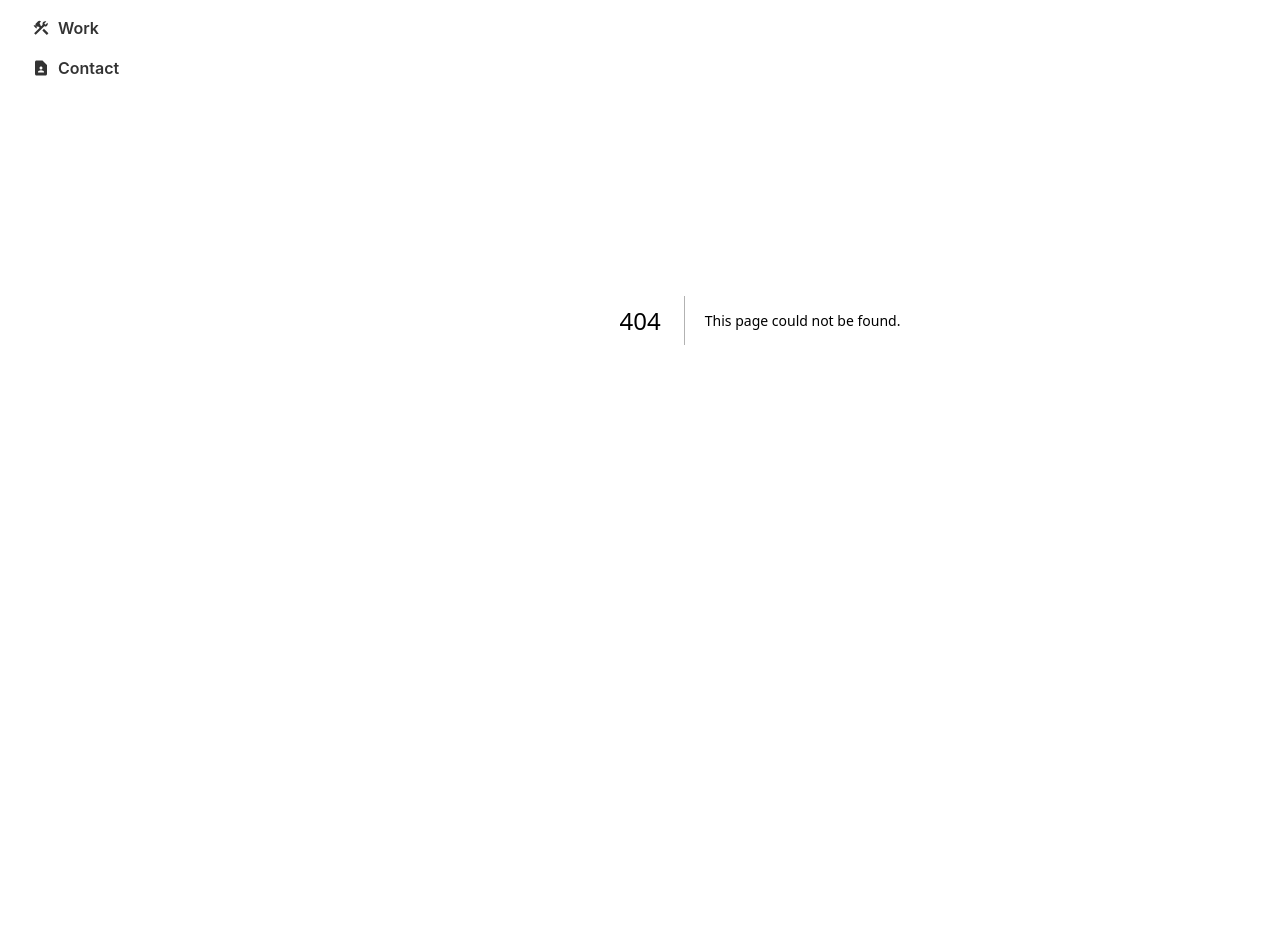
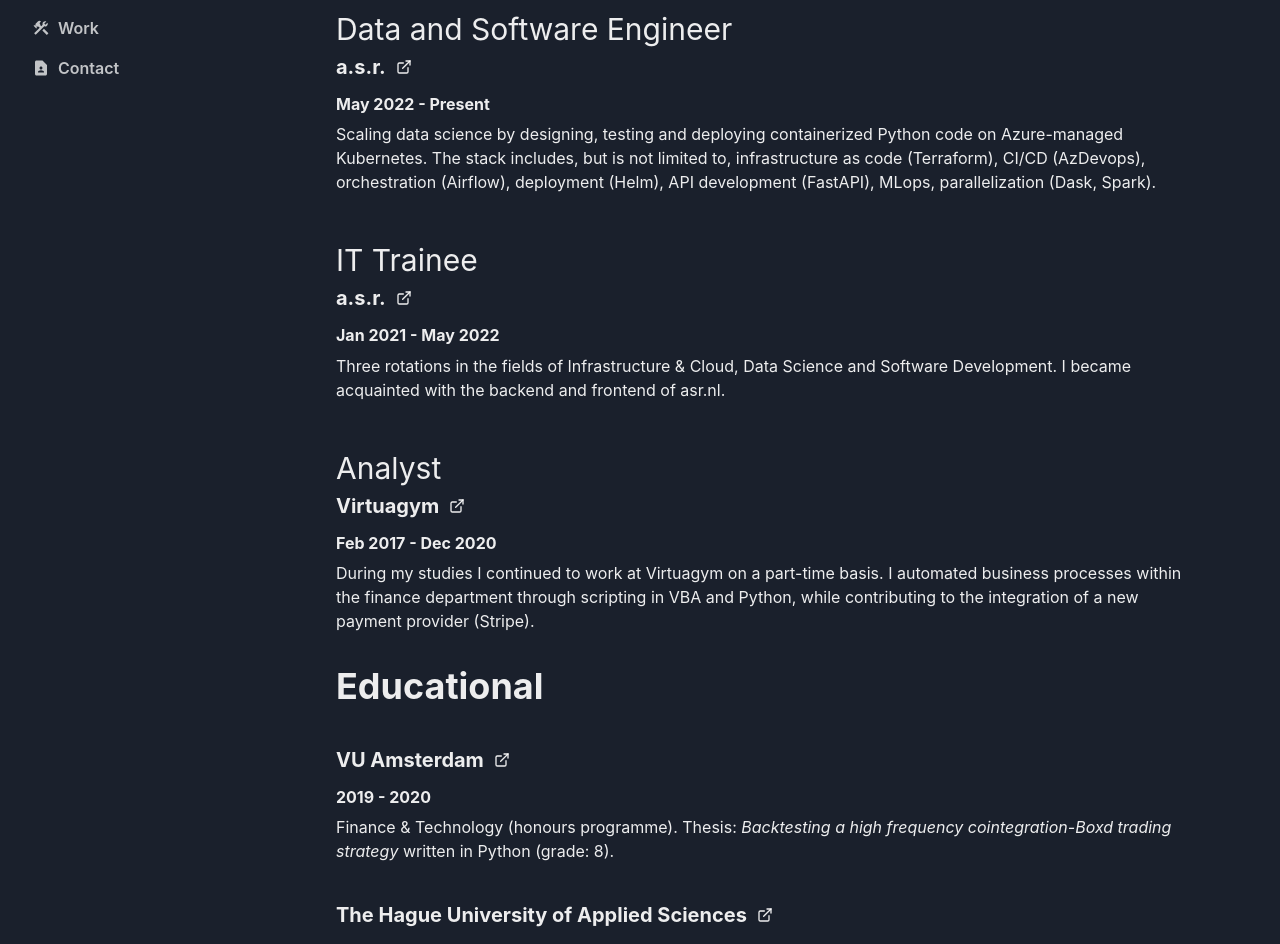
Before and after one commit to danielsteman/next-blog, a Next.js app in the folder frontend/: page /experience in a window 1280 px wide. Before the commit this address had no page. Shown: the part 260-1204 px from the top of the page. Before the commit the page ends 1076 px from the top, so only its background shows below. Built offline with nearby package versions, Linux system fonts and the light colour scheme.

Commit message:
:sparkles: copied all pages from vite-blog

```diff
--- a/frontend/src/pages/about/index.tsx
+++ b/frontend/src/pages/about/index.tsx
@@ -10,7 +10,7 @@
       <PageTitle>{title}</PageTitle>
       <Text>
         Enthousiastic about most tech related things and always learning. At
-        work I'm focusing on building scalable ML-powered backend applications,
+        work I&apos;m focusing on building scalable ML-powered backend applications,
         deploying & maintaining distributed systems and setting up
         organization-wide{" "}
         <Link
@@ -20,7 +20,7 @@
           InnerSource
           <ExternalLinkIcon mx="1px" />.
         </Link>{" "}
-        In my own time I'm dabbling with Linux distros (currently exploring the
+        In my own time I&apos;m dabbling with Linux distros (currently exploring the
         rabbit hole of{" "}
         <Link href="https://github.com/danielsteman/nixos-config">
           NixOS
--- /dev/null
+++ b/frontend/src/pages/experience/index.tsx
@@ -0,0 +1,120 @@
+import React from 'react';
+import {
+  Box,
+  Heading,
+  HStack,
+  Link,
+  Text,
+} from '@chakra-ui/react';
+import { ExternalLinkIcon } from '@chakra-ui/icons';
+import PageTitle from '../../components/pagetitle';
+
+const Experience = () => (
+  <Box>
+    <PageTitle>
+      Professional
+    </PageTitle>
+    <Box py={4} mb={4}>
+      <Heading size="lg" fontWeight={400}>
+        Data and Software Engineer
+      </Heading>
+      <Link href="https://www.asr.nl/" isExternal w="fit-content">
+        <HStack>
+          <Heading size="md" fontWeight={700} py={2}>
+            a.s.r.
+          </Heading>
+          <ExternalLinkIcon mx="2px" />
+        </HStack>
+      </Link>
+      <Heading size="sm" fontWeight={700} py={2}>
+        May 2022 - Present
+      </Heading>
+      <Text>
+        Scaling data science by designing, testing and deploying containerized Python code on Azure-managed Kubernetes. The stack includes, but is not limited to, infrastructure as code (Terraform), CI/CD (AzDevops), orchestration (Airflow), deployment (Helm), API development (FastAPI), MLops, parallelization (Dask, Spark).
+      </Text>
+    </Box>
+    <Box py={4} mb={4}>
+      <Heading size="lg" fontWeight={400}>
+        IT Trainee
+      </Heading>
+      <Link href="https://www.asr.nl/" isExternal w="fit-content">
+        <HStack>
+          <Heading size="md" fontWeight={700} py={2}>
+            a.s.r.
+          </Heading>
+          <ExternalLinkIcon mx="2px" />
+        </HStack>
+      </Link>
+      <Heading size="sm" fontWeight={700} py={2}>
+        Jan 2021 - May 2022
+      </Heading>
+      <Text>
+        Three rotations in the fields of Infrastructure & Cloud, Data Science and Software Development. I became acquainted with the backend and frontend of asr.nl.
+      </Text>
+    </Box>
+    <Box py={4}>
+      <Heading size="lg" fontWeight={400}>
+        Analyst
+      </Heading>
+      <Link href="https://virtuagym.com/" isExternal w="fit-content">
+        <HStack>
+          <Heading size="md" fontWeight={700} py={2}>
+            Virtuagym
+          </Heading>
+          <ExternalLinkIcon mx="2px" />
+        </HStack>
+      </Link>
+      <Heading size="sm" fontWeight={700} py={2}>
+        Feb 2017 - Dec 2020
+      </Heading>
+      <Text>
+        During my studies I continued to work at Virtuagym on a part-time basis. I automated business processes within the finance department through scripting in VBA and Python, while contributing to the integration of a new payment provider (Stripe).
+      </Text>
+    </Box>
+    <PageTitle>
+      Educational
+    </PageTitle>
+    <Box py={4}>
+      <Link
+        href="https://vu.nl/en/education/master/finance-duisenberg-honours-programme-in-finance-and-technology"
+        isExternal
+        w="fit-content"
+      >
+        <HStack>
+          <Heading size="md" fontWeight={700} py={2}>
+            VU Amsterdam
+          </Heading>
+          <ExternalLinkIcon mx="2px" />
+        </HStack>
+      </Link>
+      <Heading size="sm" fontWeight={700} py={2}>2019 - 2020</Heading>
+      <Text>
+        Finance & Technology (honours programme). Thesis:
+        {' '}
+        <Link href="https://github.com/danielsteman/thesis-msc-finance"><i>Backtesting a high frequency cointegration-Boxd trading strategy</i></Link>
+        {' '}
+        written in Python (grade: 8).
+      </Text>
+    </Box>
+    <Box py={4}>
+      <Link
+        href="https://www.thehagueuniversity.com/programmes/bachelors/international-business-4"
+        isExternal
+        w="fit-content"
+      >
+        <HStack>
+          <Heading size="md" fontWeight={700} py={2}>
+            The Hague University of Applied Sciences
+          </Heading>
+          <ExternalLinkIcon mx="2px" />
+        </HStack>
+      </Link>
+      <Heading size="sm" fontWeight={700} py={2}>2013 - 2017</Heading>
+      <Text>
+        A four-year international business programme with one semester abroad in Seoul, South Korea.
+      </Text>
+    </Box>
+  </Box>
+);
+
+export default Experience;
```
Also changed, not shown: frontend/src/pages/blog/index.tsx (added, +41 -0 lines), frontend/src/pages/contact/index.tsx (added, +43 -0 lines), frontend/src/pages/work/index.tsx (added, +43 -0 lines).
